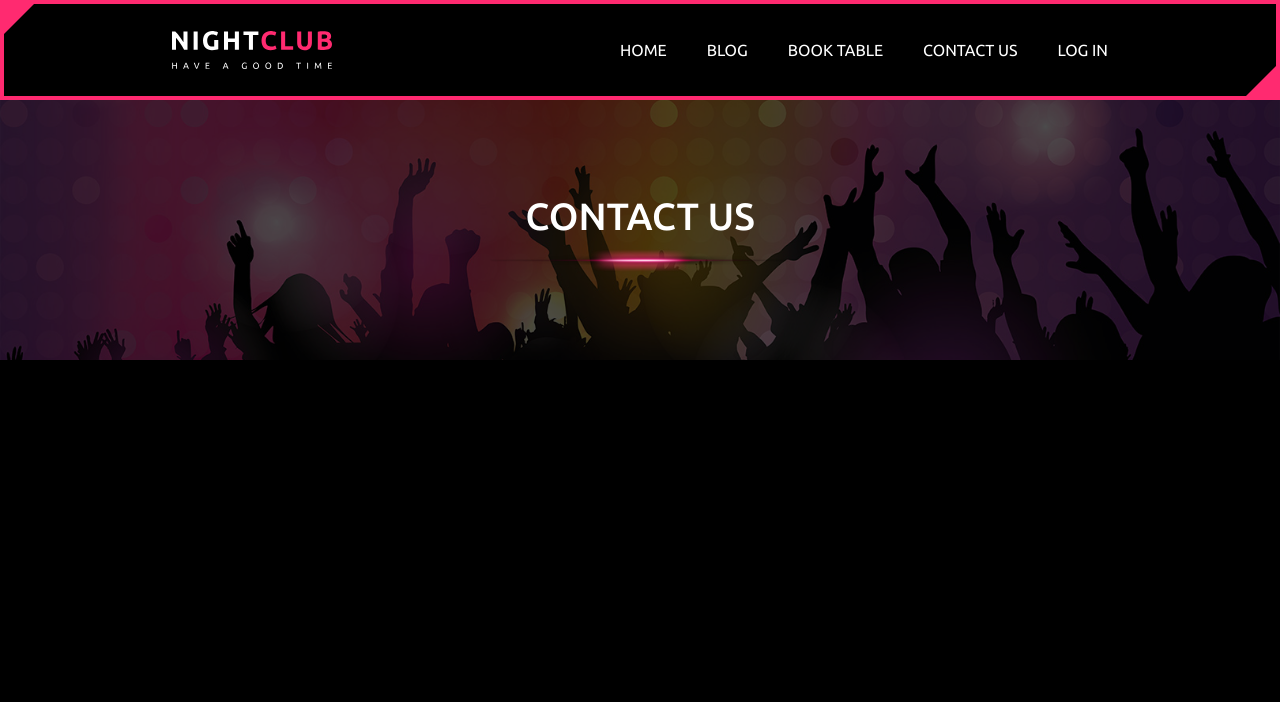
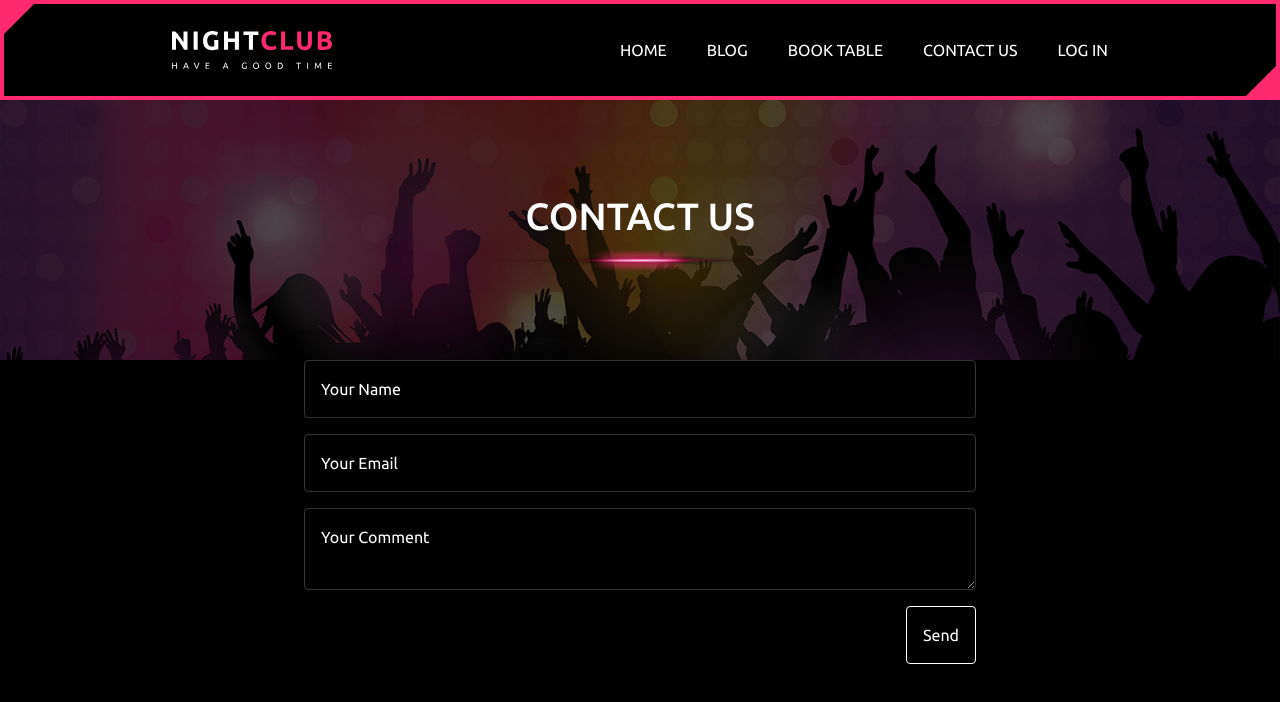
Before and after one commit to NightClubExam/nightclub, a Next.js app: page /contact-us in a window 1280 px wide. Shown: the top 702 px of the page. Built offline with nearby package versions, Linux system fonts and the light colour scheme.

Commit message:
feat: add Contact Us form with validation and response handling

```diff
--- a/app/(routes)/contact-us/page.js
+++ b/app/(routes)/contact-us/page.js
@@ -1,13 +1,15 @@
+
 import Navigation from "../../components/Navigation";
 import PageHero from "../../components/PageHero";
 import Footer from "../../components/Footer";
+import ContactUsForm from "../../components/ContactUsForm";
 
 export default function ContactUs() {
   return (
     <div>
       <Navigation />
       <PageHero title="contact us"/>
-
+<ContactUsForm />
       <Footer />
     </div>
   );
--- /dev/null
+++ b/app/action/contact.js
@@ -0,0 +1,50 @@
+//Alberte Remmer
+"use server";
+
+export const submitContactForm = async (prevState, formData)=>{
+    // FormData: er et objekt der indeholder alle værdierne fra formularen.
+    const name = formData.get("name"); // Henter værdien af inputfeltet med navn
+    const email = formData.get("email");
+    const comment = formData.get("comment");
+
+    // Opretter et objekt der holder styr på formularens tilstand (state)
+    const state = {
+        success: null, // Status for besked; null = ikke sendt, true = sendt, false = fejl
+        errors: {}, // fejlbeskeder for hvert felt
+        fields: {name, email, comment} // Gemmer brugerens input, så det kan vises igen ved fejl
+    }
+
+    // validering af navn:
+    if(!name){ //Hvis navnefeltet er tomt:
+        state.errors.name = "Name is required";
+    }else if (name.length < 2){ //Hvis navnet er kortere end 2 tegn:
+        state.errors.name = "Name must be at least 2 characters long";
+    }
+
+    // Validering af email:
+    if(!email){ //Hvis emailfeltet er tomt:
+        state.errors.email = "Email is required";
+    } else if (!email.includes("@")){ //Hvis email ikke indeholder @:
+        state.errors.email = "Email must contain @";
+    } else if (email.includes(" ")){ //Hvis email indeholder mellemrum:
+        state.errors.email = "Email must not contain spaces";
+    }
+
+    // Validering af kommentar:
+    if (!comment){ //Hvis kommentarfeltet er tomt
+        state.errors.comment = "Comment is required";
+    }
+
+    // Hvis der er fejl, returnere state en fejlbesked:
+
+    // - state.errors et objekt, som gemmer fejlene fra hvert felt
+    // - Object.keys(state.erros) laver et array med alle de felter, hvor der er fejl
+    // - .length > 0 tjekker om der er nogle fejl i arrayet (altså mindst én fejl)
+    if (Object.keys(state.errors).length > 0 ){
+        return state;
+    }
+
+    //Hvis der ikke er fejl:
+    state.success = true;
+    return state;
+}
--- /dev/null
+++ b/app/components/ContactUsForm.jsx
@@ -0,0 +1,115 @@
+//Alberte Remmer
+
+"use client";
+import { useActionState } from "react";
+import { submitContactForm } from "../action/contact";
+import { useFormStatus } from "react-dom";
+
+
+// Response message (tilbagemelding):
+const ResponseMessages = ({state}) => {
+    return(
+    <>
+      {state.success === true && ( // Hvis state.success er true, så vis det der står efter && (success besked)
+        <p className="text-green-500!">
+          Your message has been sent successfully!
+        </p>
+      )}
+      {state.success === false && ( // Hvis state.success er false, så vis det der står efter && (error besked)
+        <p>
+          There were errors with your submission. Please correct them and try
+          again.
+        </p>
+      )}
+    </>
+    );
+};
+
+// Submit Button:
+const SubmitButton = () => {
+    // Henter pending status fra useFormStatus:
+    // - pending er en boolean (true/false), der angiver om formularen er ved at blive sendt.
+    const {pending} = useFormStatus(); // Pending bruges til at styre, om submit-knappen skal være aktiv eller vise "Sending...", mens formen behandles.
+    return (
+      <button
+        type="submit"
+        disabled={pending}
+        className={`border border-white text-white p-4 rounded hover:bg-white hover:text-black transition ${pending ? "bg-gray-200 cursor-not-allowed opacity-50" : ""} `}
+      >
+        {pending ? "Sending..." : "Send"}
+      </button> //Hvis pending er true (formen er ved at blive sendt), vises "Sending...", hvis pending er false (formen er klar til at blive sendt) vises "Send".
+    );
+};
+
+// ContactUsForm Komponent:
+const ContactUsForm = () => {
+    // useActionState hook:
+    // - state: objekt der indeholder:
+    //      - om bekseden er sendt (success)
+    //      - fejlbeskeder for hvert felt (errors)
+    //      - De værdier brugeren har skrevet i felterne (fields)
+    // - sendForm: En funktion der kaldes når brugeren trykker "Send" og sender dataen til submitContactForm.
+    const [state, sendForm] = useActionState(submitContactForm, {
+        success: null, // Status for besked; null = ikke sendt, true = sendt, false = fejl
+        errors: {}, // fejlbeskeder for hvert felt
+        fields:{}, // Gemmer brugerens input, så det kan vises igen ved fejl
+    });
+  return (
+    // Tailwind:
+    // - max-w-2xl: Maksimal bredde for formen
+    // - w-full: Formen fylder hele den tilgængelige bredde op til max-w
+    <div className="flex items-center justify-center">
+      <form
+        action={sendForm}
+        className="flex flex-col max-w-2xl w-full mx-auto space-y-4"
+      >
+        <ResponseMessages state={state} />
+        {/* sender state-objektet fra useActionState som prop til ResponseMessages (dette gør at man nu kan bruge state.success og state.errors til at vise beskeder) */}
+        <input
+          type="text"
+          name="name"
+          placeholder="Your Name"
+          defaultValue={state.fields?.name}
+          className={`p-4 text-white placeholder-white
+      ${state.errors?.name ? "border-red-500" : state.fields?.name ? "border-green-500" : "border-white/20"}
+      border rounded`}
+        />
+        {/* Viser fejlmeddelelse */}
+        {state.errors?.name && (
+          <p className="text-red-500! -mt-3">{state.errors.name}</p>
+        )}
+        <input
+          type="email"
+          name="email"
+          placeholder="Your Email"
+          defaultValue={state.fields?.email}
+          className={`p-4 text-white placeholder-white
+      ${state.errors?.email ? "border-red-500" : state.fields?.email ? "border-green-500" : "border-white/20"}
+      border rounded`}
+        />
+        {/* Viser fejlmeddelelse */}
+        {state.errors?.email && (
+          <p className="text-red-500! -mt-3">{state.errors.email}</p>
+        )}
+        <textarea
+          type="text"
+          name="comment"
+          placeholder="Your Comment"
+          defaultValue={state.fields?.comment}
+          className={`p-4 text-white placeholder-white
+      ${state.errors?.comment ? "border-red-500" : state.fields?.comment ? "border-green-500" : "border-white/20"}
+      border rounded`}
+        />
+        {/* Viser fejlmeddelelse */}
+        {state.errors?.comment && (
+          <p className="text-red-500!">{state.errors.comment}</p>
+        )}
+        <div className="flex justify-end">
+          <SubmitButton />
+        </div>
+      </form>
+    </div>
+  );
+};
+
+export default ContactUsForm;
```
